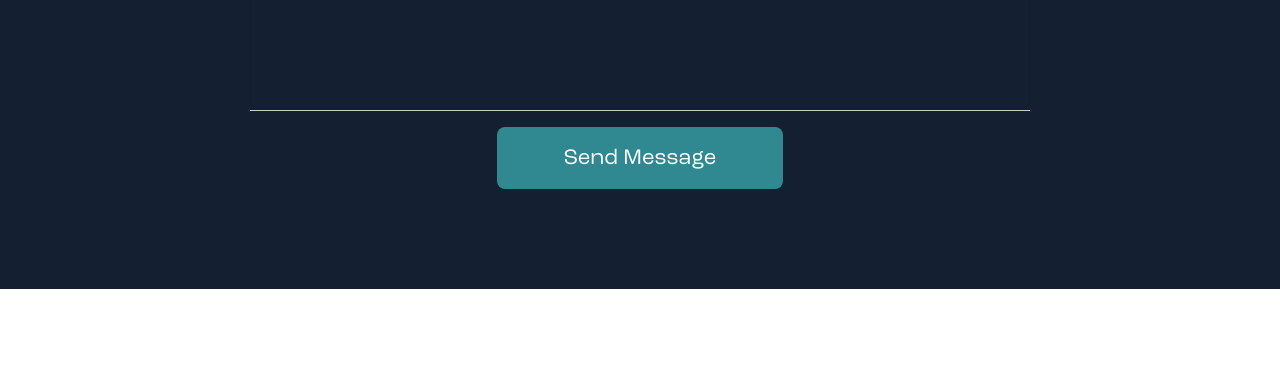
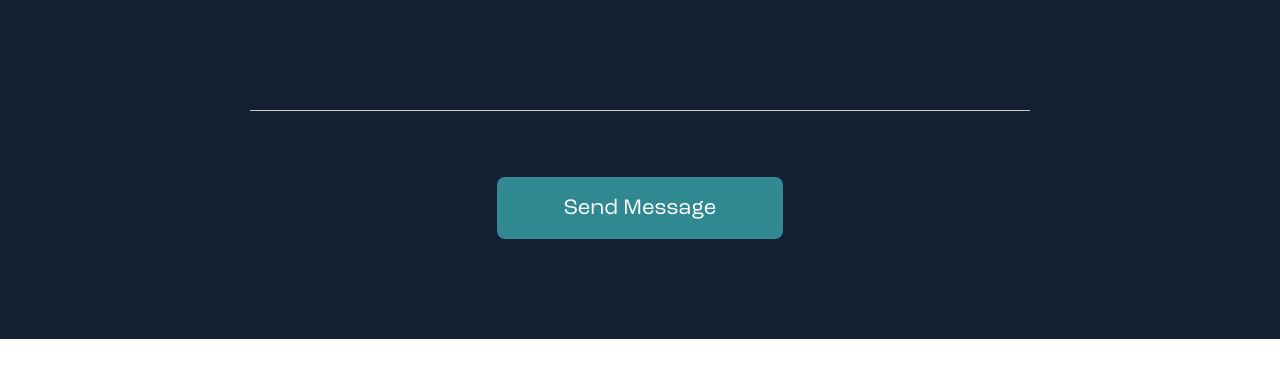
Before and after one commit to marvinoka4/ngen-mooch, a plain HTML site: page index.html in a window 1280 px wide. Shown: the part 7260-7627 px from the top of the page. Drawn offline with nearby package versions, Linux system fonts and the light colour scheme.

Commit message:
fix form styling

```diff
--- a/css/app.css
+++ b/css/app.css
@@ -252,6 +252,10 @@ select::-ms-expand {
     padding-bottom: 50px;
 }
 
+.p-t-50 {
+    padding-top: 50px;
+}
+
 .p-y-section {
     padding: 100px 0;
 }
--- a/index.html
+++ b/index.html
@@ -336,7 +336,10 @@
                                 <textarea name="form-message" id="form-message" placeholder="Message"></textarea>
                             </label>
 
-                            <button type="submit" class="button primary">Send Message</button>
+                            <div class="p-t-50">
+                                <button type="submit" class="button primary">Send Message</button>
+                            </div>
+
                         </form>
                     </div>
                 </div>
--- a/js/app.js
+++ b/js/app.js
@@ -6,4 +6,4 @@ $(document).ready(function() {
         grabCursor: true,
     });
 
-}
+});
```
